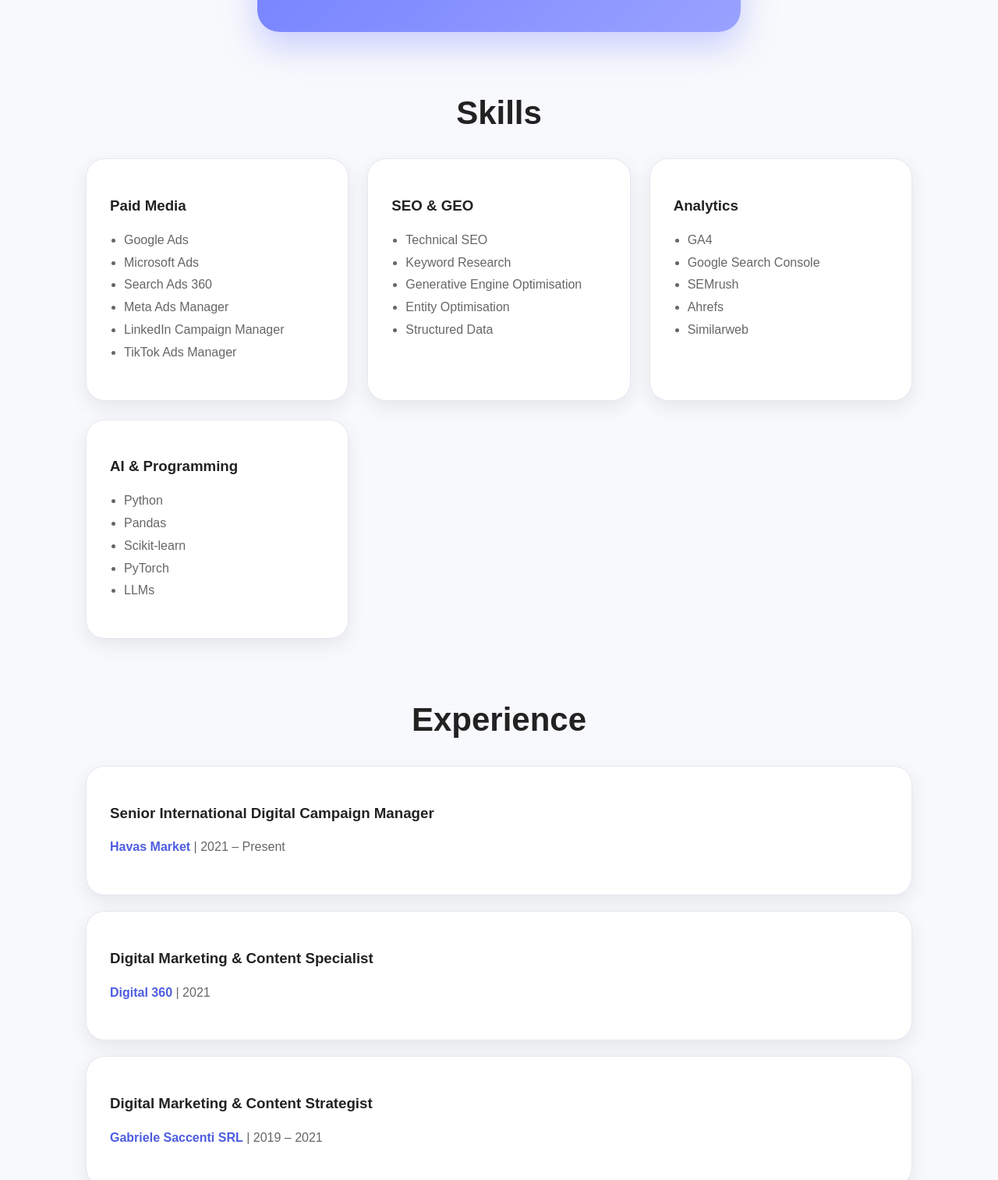
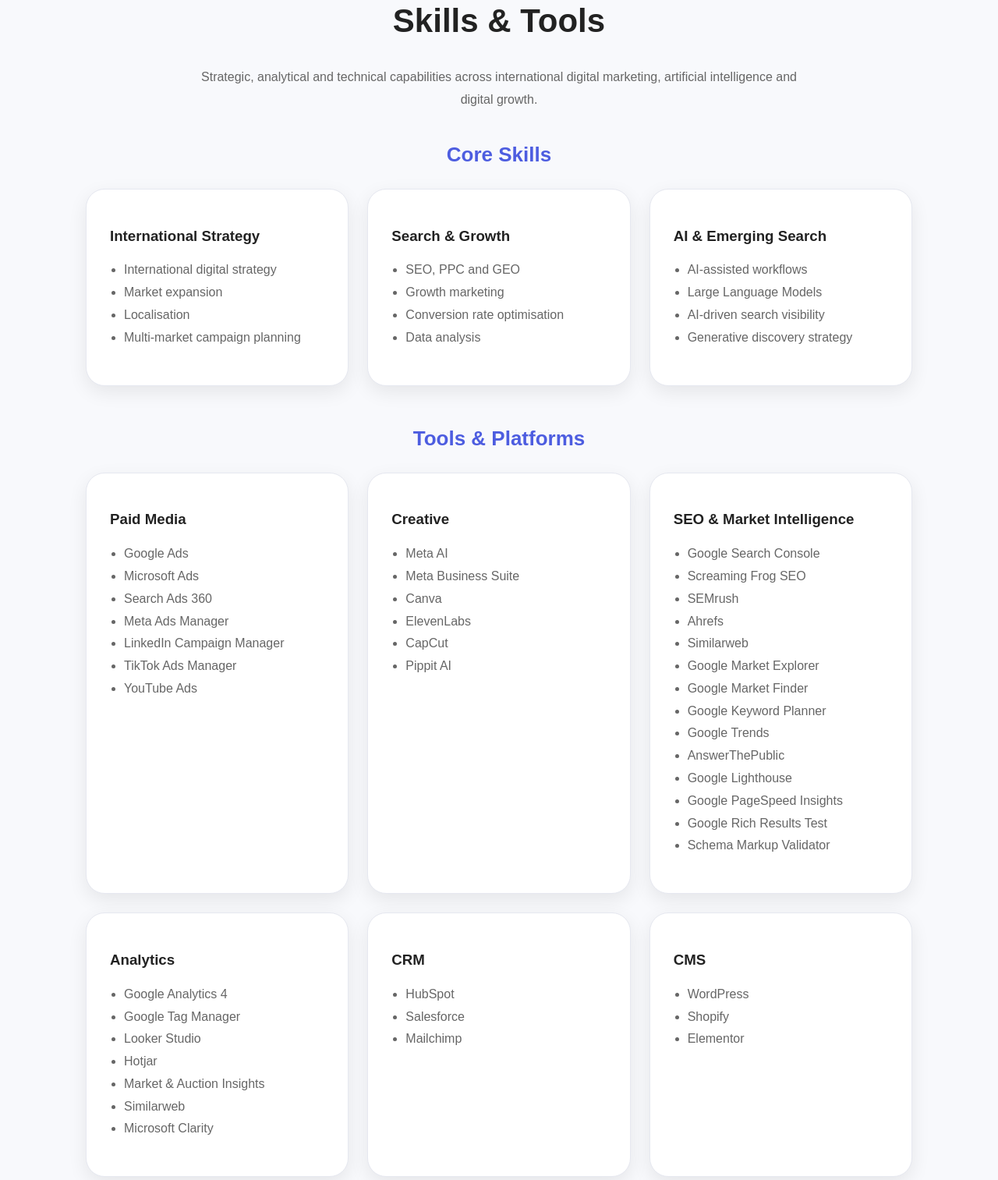
Before and after one commit to veronicapasqualin/veronicapasqualin.github.io, a plain HTML site: page index.html in a window 1280 px wide. Shown: the part 2668-4181 px from the top of the page at 78% size. Drawn offline with Linux system fonts and the light colour scheme.

Commit message:
Update index.html

```diff
--- a/index.html
+++ b/index.html
@@ -257,6 +257,39 @@
   padding: 40px;
   color: var(--muted);
 }
+
+  footer {
+  text-align: center;
+  padding: 40px;
+  color: var(--muted);
+}
+
+/* ===== Skills & Tools ===== */
+
+.skills-group-title {
+  text-align: center;
+  font-size: 26px;
+  margin: 12px 0 28px;
+  color: var(--accent-dark);
+}
+
+.tools-title {
+  margin-top: 52px;
+}
+
+.core-skills-grid {
+  margin-bottom: 10px;
+}
+
+@media (max-width:768px){
+
+.skills-group-title{
+    font-size:23px;
+}
+
+}
+
+.assistant-cta {
 .assistant-cta {
   text-align: center;
   background: linear-gradient(135deg, #6c7bff, #9aa2ff);
@@ -495,9 +528,53 @@
   </div>
 </section>
 <section id="skills">
-  <h2>Skills</h2>
+  <h2>Skills &amp; Tools</h2>
+
+  <p class="section-intro">
+    Strategic, analytical and technical capabilities across international digital marketing,
+    artificial intelligence and digital growth.
+  </p>
+
+  <h3 class="skills-group-title">Core Skills</h3>
+
+  <div class="skills-columns core-skills-grid">
+
+    <div class="skills-box">
+      <h3>International Strategy</h3>
+      <ul>
+        <li>International digital strategy</li>
+        <li>Market expansion</li>
+        <li>Localisation</li>
+        <li>Multi-market campaign planning</li>
+      </ul>
+    </div>
+
+    <div class="skills-box">
+      <h3>Search &amp; Growth</h3>
+      <ul>
+        <li>SEO, PPC and GEO</li>
+        <li>Growth marketing</li>
+        <li>Conversion rate optimisation</li>
+        <li>Data analysis</li>
+      </ul>
+    </div>
+
+    <div class="skills-box">
+      <h3>AI &amp; Emerging Search</h3>
+      <ul>
+        <li>AI-assisted workflows</li>
+        <li>Large Language Models</li>
+        <li>AI-driven search visibility</li>
+        <li>Generative discovery strategy</li>
+      </ul>
+    </div>
+
+  </div>
+
+  <h3 class="skills-group-title tools-title">Tools &amp; Platforms</h3>
 
   <div class="skills-columns">
+
     <div class="skills-box">
       <h3>Paid Media</h3>
       <ul>
@@ -507,41 +584,105 @@
         <li>Meta Ads Manager</li>
         <li>LinkedIn Campaign Manager</li>
         <li>TikTok Ads Manager</li>
+        <li>YouTube Ads</li>
       </ul>
     </div>
 
     <div class="skills-box">
-      <h3>SEO & GEO</h3>
+      <h3>Creative</h3>
       <ul>
-        <li>Technical SEO</li>
-        <li>Keyword Research</li>
-        <li>Generative Engine Optimisation</li>
-        <li>Entity Optimisation</li>
-        <li>Structured Data</li>
+        <li>Meta AI</li>
+        <li>Meta Business Suite</li>
+        <li>Canva</li>
+        <li>ElevenLabs</li>
+        <li>CapCut</li>
+        <li>Pippit AI</li>
+      </ul>
+    </div>
+
+    <div class="skills-box">
+      <h3>SEO &amp; Market Intelligence</h3>
+      <ul>
+        <li>Google Search Console</li>
+        <li>Screaming Frog SEO</li>
+        <li>SEMrush</li>
+        <li>Ahrefs</li>
+        <li>Similarweb</li>
+        <li>Google Market Explorer</li>
+        <li>Google Market Finder</li>
+        <li>Google Keyword Planner</li>
+        <li>Google Trends</li>
+        <li>AnswerThePublic</li>
+        <li>Google Lighthouse</li>
+        <li>Google PageSpeed Insights</li>
+        <li>Google Rich Results Test</li>
+        <li>Schema Markup Validator</li>
       </ul>
     </div>
 
     <div class="skills-box">
       <h3>Analytics</h3>
       <ul>
-        <li>GA4</li>
-        <li>Google Search Console</li>
-        <li>SEMrush</li>
-        <li>Ahrefs</li>
+        <li>Google Analytics 4</li>
+        <li>Google Tag Manager</li>
+        <li>Looker Studio</li>
+        <li>Hotjar</li>
+        <li>Market &amp; Auction Insights</li>
         <li>Similarweb</li>
+        <li>Microsoft Clarity</li>
       </ul>
     </div>
 
     <div class="skills-box">
-      <h3>AI & Programming</h3>
+      <h3>CRM</h3>
+      <ul>
+        <li>HubSpot</li>
+        <li>Salesforce</li>
+        <li>Mailchimp</li>
+      </ul>
+    </div>
+
+    <div class="skills-box">
+      <h3>CMS</h3>
+      <ul>
+        <li>WordPress</li>
+        <li>Shopify</li>
+        <li>Elementor</li>
+      </ul>
+    </div>
+
+    <div class="skills-box">
+      <h3>LLMs</h3>
+      <ul>
+        <li>ChatGPT</li>
+        <li>Google Gemini</li>
+        <li>Perplexity</li>
+        <li>Claude</li>
+      </ul>
+    </div>
+
+    <div class="skills-box">
+      <h3>Programming</h3>
       <ul>
         <li>Python</li>
         <li>Pandas</li>
+        <li>NumPy</li>
         <li>Scikit-learn</li>
         <li>PyTorch</li>
-        <li>LLMs</li>
+        <li>Jupyter Notebook</li>
+        <li>GitHub</li>
+        <li>VS Code</li>
       </ul>
     </div>
+
+    <div class="skills-box">
+      <h3>Automation</h3>
+      <ul>
+        <li>Make</li>
+        <li>n8n</li>
+      </ul>
+    </div>
+
   </div>
 </section>
 
@@ -583,7 +724,7 @@
     </div>
 
     <div class="timeline-item">
-      <h3>Apprenticeship Level 3</h3>
+      <h3>Apprenticeship Level 3 Team Leader and Supervisor</h3>
       <p><strong><a href="https://www.hyperisland.com/" target="_blank">Hyper Island</a></strong></p>
     </div>
 
@@ -606,9 +747,6 @@
     <div class="skills-box">
       <h3>Italian</h3>
       <ul><li>Native</li></ul>
-    </div>
-
-    <div class="skills-box">
       <h3>English</h3>
       <ul><li>Fluent</li></ul>
     </div>
```
